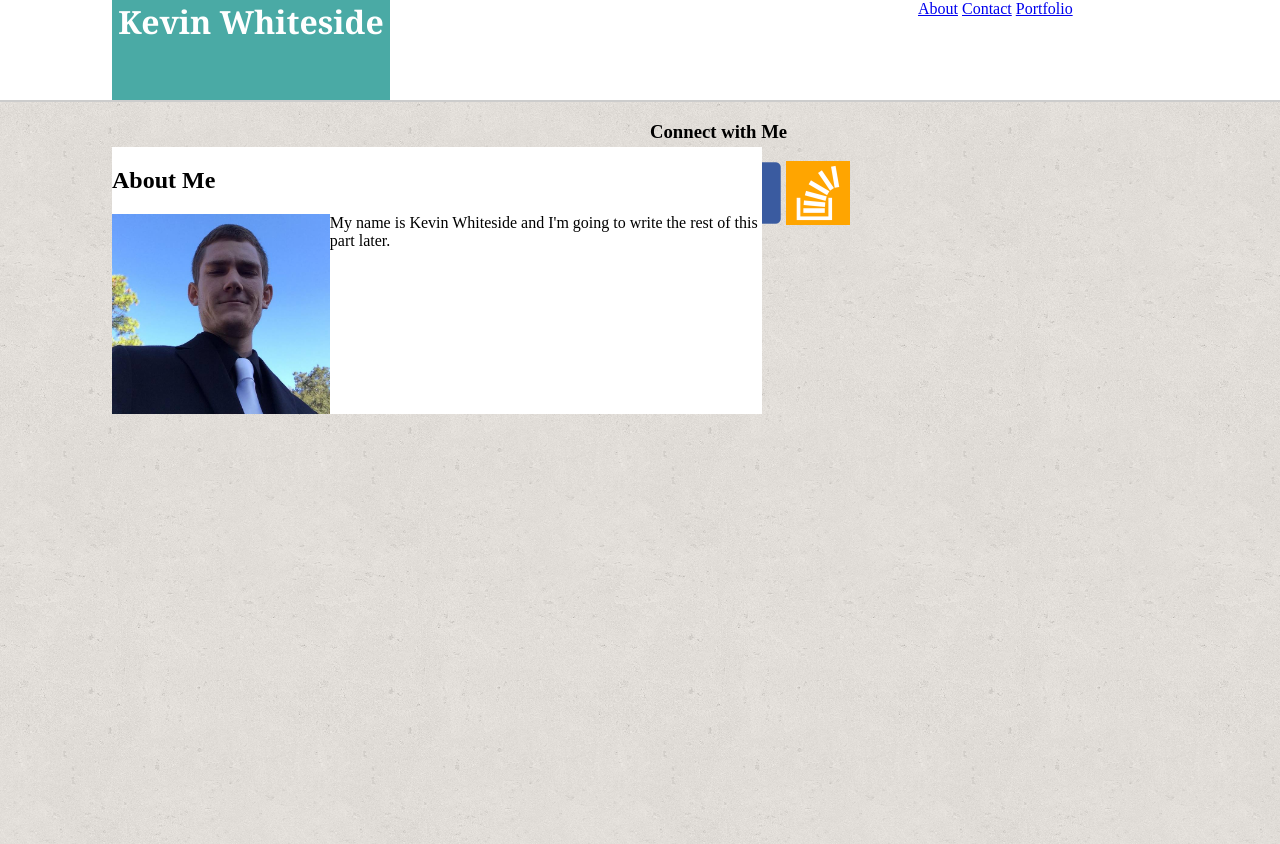
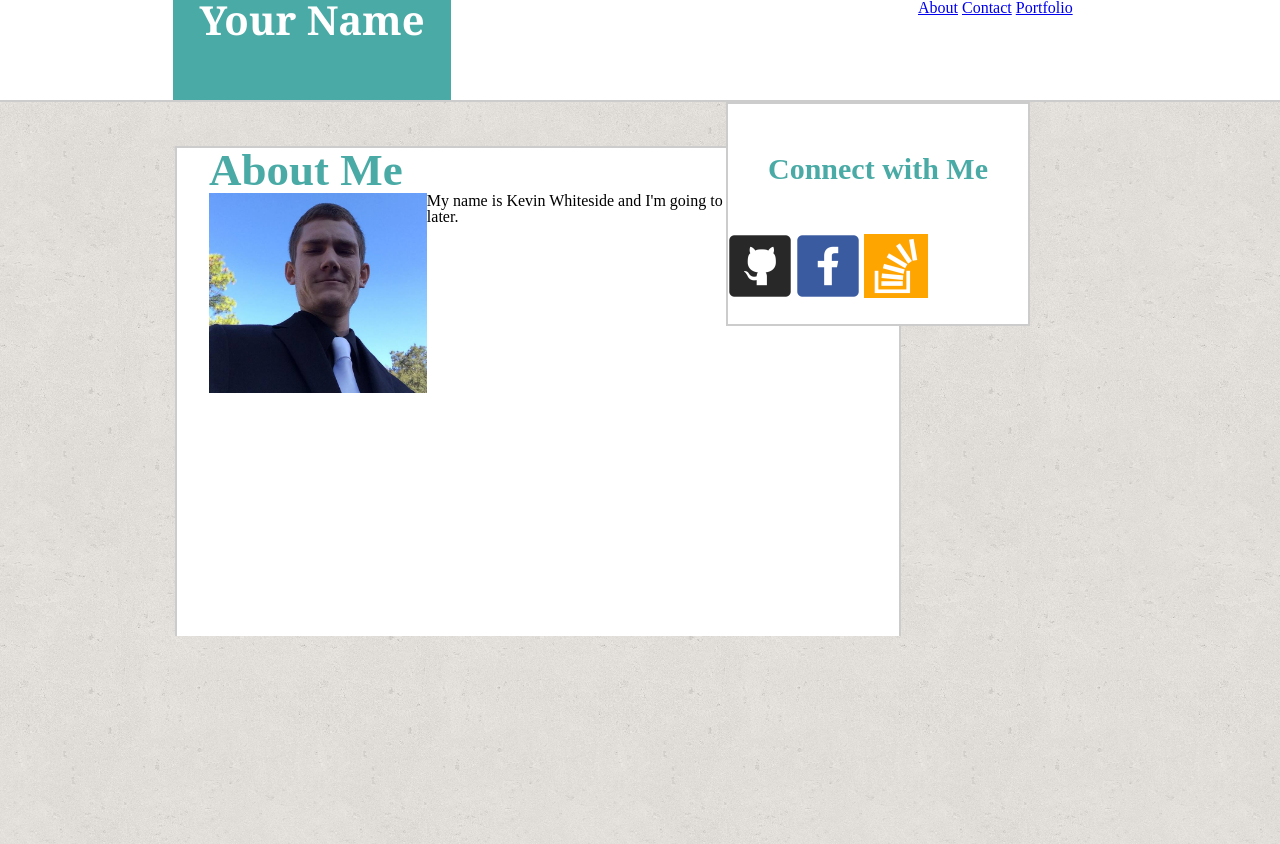
Before and after one commit to kdwhiteside/Basic-Portfolio, a PHP site: page / in a window 1280 px wide. Run offline with PHP 8.4, Linux system fonts and the light colour scheme.

Commit message:
latest version

```diff
--- a/assets/css/style.css
+++ b/assets/css/style.css
@@ -2,13 +2,25 @@ body {
 margin: 0;
 padding: 0;
 background-image: url("../images/cork-wallet/cork-wallet.png");
+font-size: 100%;
 }
 
+h1{
+	font-size: 2.5em;
+	font-weight: bold;
+}
+
+h2{
+	font-size: 1.875em;
+	font-weight: bold;
+	color: #4aaaa5;
+	overflow: auto;
+}
 
 
 #header{
 	position: relative;
-	left:112px;
+	left:173px;
 	margin: 0;
 	float:left;
 	width:278px;
@@ -54,14 +66,35 @@ background-image: url("../images/cork-wallet/cork-wallet.png");
 
 }
 
+#about{
+	color: #4aaaa5;
+	font-size: 24px;
+
+}
+
 #mainbio{
 	position: relative;
-	left:112px;
-	top: 45px;
-	width: 650px;
+	left:175px;
+	top: 44px;
+	width: 690px;
+	height: 530px;
 	background-color: #ffffff;
-	float: left;
+	float:left;
+	padding-left: 32px;
+	padding-right: ;
+	border:2px solid #cccccc;;
 }
 
 #aside{
+	position: relative;
+
+	width:300px;
+	background-color: #ffffff;
+	height: 220px;
+	border:2px solid #cccccc
+
 }
+
+#box{
+	margin: 50px 40px;
+}
--- a/index.html
+++ b/index.html
@@ -1,15 +1,15 @@
 <!DOCTYPE html>
 <html>
 <head>
-	<title>Kevin Whiteside</title>
+	<title>About Me</title>
 
-	<!-- <link rel="stylesheet" type="text/css" href="assets/css/reset.css"> -->
+	<link rel="stylesheet" type="text/css" href="assets/css/reset.css">
 	<link rel="stylesheet" type="text/css" href="assets/css/style.css">
 </head>
 <body>
 	<div CLASS=clearfix id=headerdiv>
 		<header>
-			<h1 id=header>Kevin Whiteside</h1>
+			<h1 id=header>Your Name</h1>
 		</header>
 		<nav ID="nav">
 			<a href="#">About</a>
@@ -17,9 +17,9 @@
 			<a href="portfolio.html">Portfolio</a>
 		</nav>
 	</div>
-	<div ID="container">
+	<div ID="container" class=clearfix>
 		<section CLASS=clearfix ID=mainbio>
-			<article>
+			<article id=about>
 				<h2>About Me</h2>
 			</article>
 			<article>
@@ -27,8 +27,10 @@
 				<p>My name is Kevin Whiteside and I'm going to write the rest of this part later.</p>
 			</article>
 		</section>
-		<aside id=aside>
-			<h3>Connect with Me</h3>
+		<aside id=aside class=clearfix>
+			<div id=box>
+				<h2>Connect with Me</h2>
+			</div>
 			<a href="https://github.com/kdwhiteside"><img CLASS=resize src="assets/images/githubcat.png"></a>
 			<a href="https://facebook.com/kevindwhiteside"><img CLASS=resize src="assets/images/facebooklogo.png"></a>
 			<a href="https://stackoverflow.com"><img CLASS=resize src="assets/images/stackoverflow.png"></a>
```
Also changed, not shown: 1 other file.
